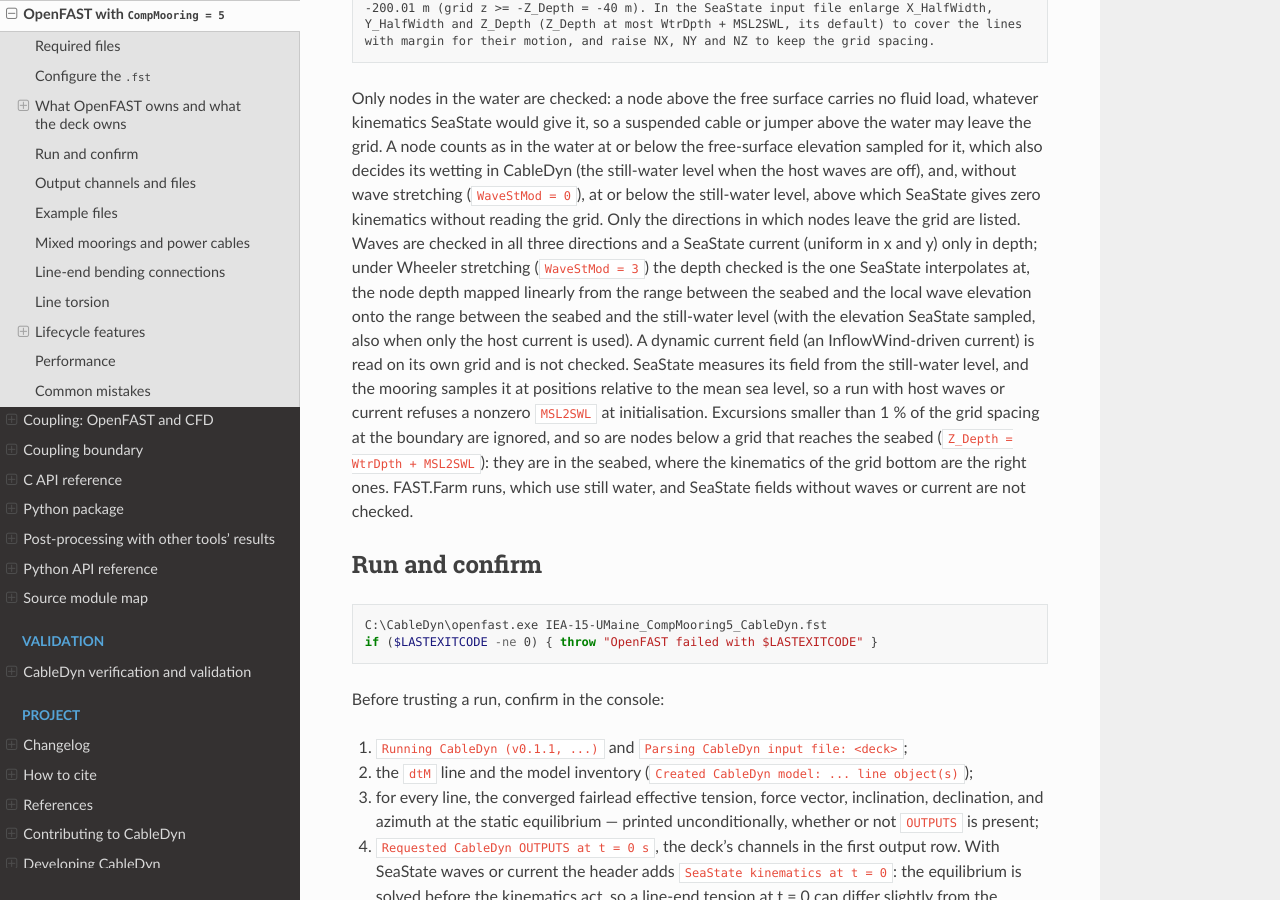
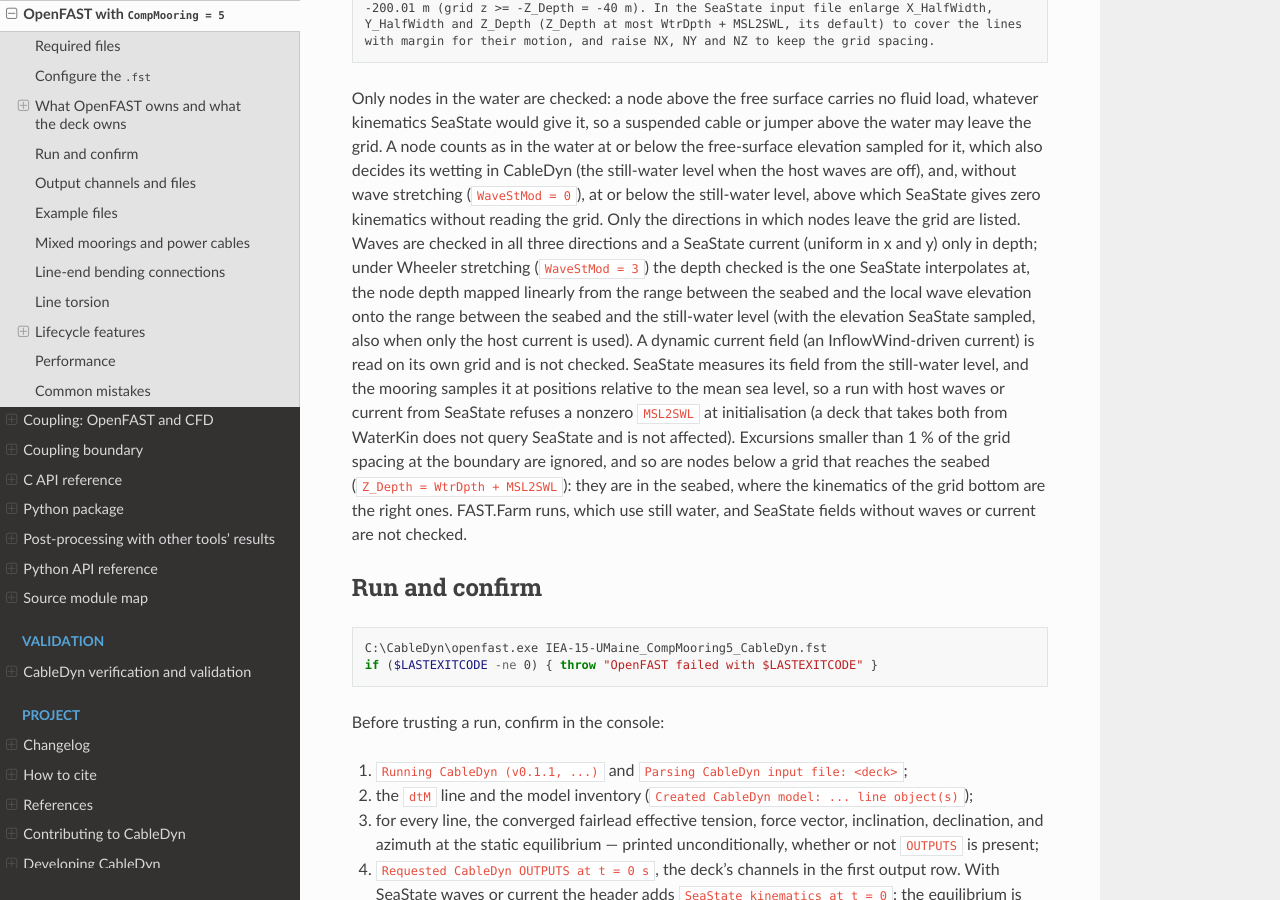
Before and after one commit to SMI-Lab-Inha/CableDyn, a Sphinx documentation site: the page built from doc/openfast.rst, in a window 1280 px wide and 900 px high, scrolled down 2975 px. Built offline with Sphinx 7.4.7 and the Read the Docs theme 3.1.0, drawn with Linux system fonts in a browser that asks for light colours.

Commit message:
fix(openfast): check MSL2SWL only when SeaState is queried
The MSL2SWL refusal ran before the deck's WaterKin policy was known, so a
deck taking both its waves and current from WaterKin (which never queries
SeaState) was refused too. It now runs where the samples are taken, only
when host waves or current are enabled.

Signed-off-by: Jae Hoon Seo <jaehoon.seo@inha.ac.kr>

```diff
--- a/doc/openfast.rst
+++ b/doc/openfast.rst
@@ -156,7 +156,8 @@ the seabed and the still-water level (with the elevation SeaState sampled, also
 host current is used). A dynamic current field (an InflowWind-driven current) is read on its
 own grid and is not checked. SeaState measures its field from the still-water level, and the
 mooring samples it at positions relative to the mean sea level, so a run with host waves or
-current refuses a nonzero ``MSL2SWL`` at initialisation. Excursions smaller than
+current from SeaState refuses a nonzero ``MSL2SWL`` at initialisation (a deck that takes
+both from WaterKin does not query SeaState and is not affected). Excursions smaller than
 1 % of the grid spacing at the boundary are ignored, and so are nodes below a grid that reaches
 the seabed (``Z_Depth = WtrDpth + MSL2SWL``): they are in the seabed, where the kinematics of the
 grid bottom are the right ones. FAST.Farm runs, which use still water, and SeaState fields
```
Also changed, not shown: 1 other file.
